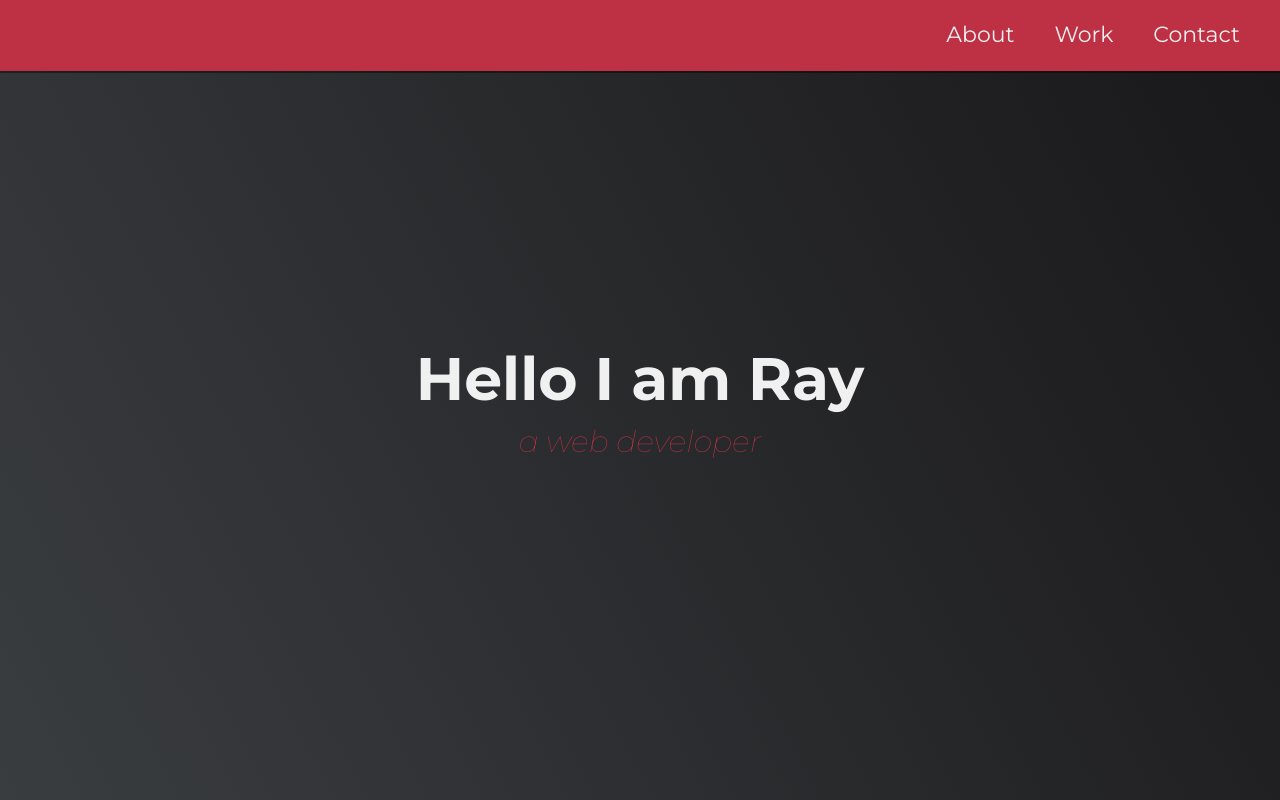
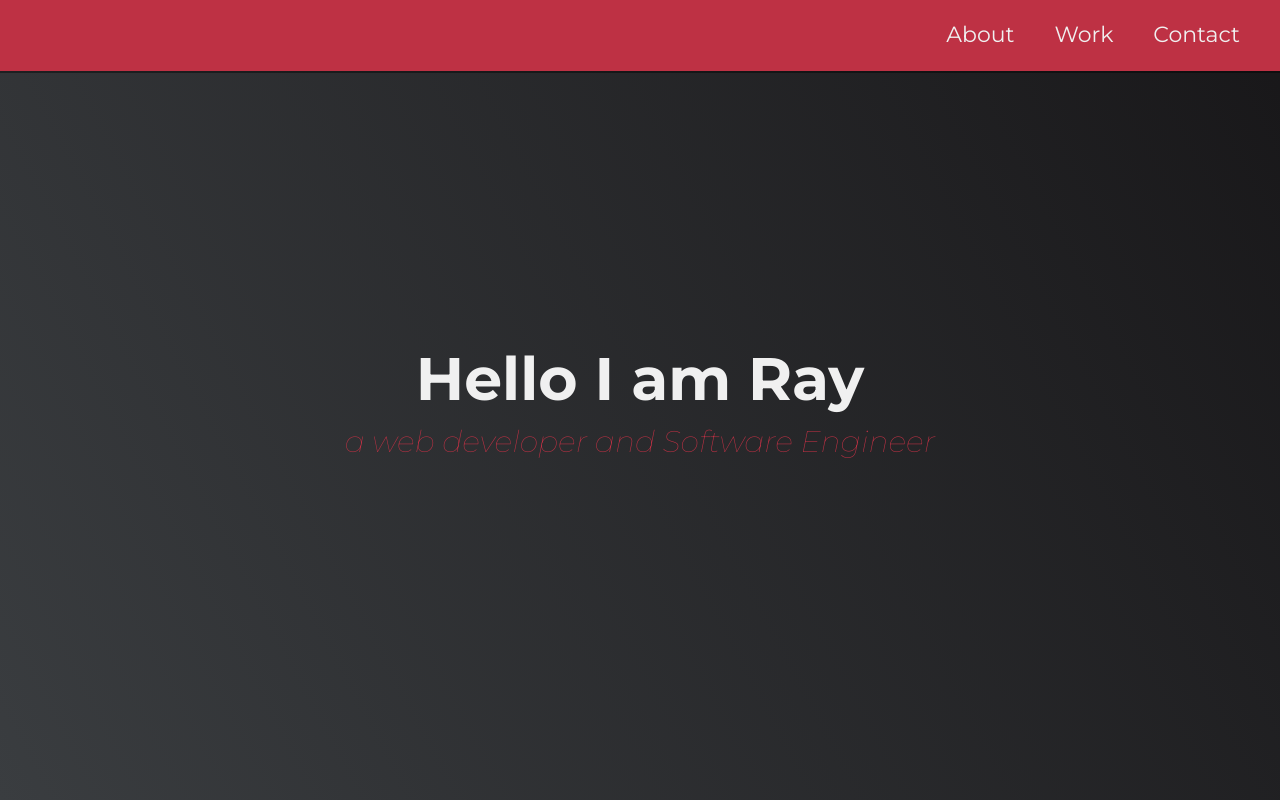
Before and after one commit to rayct/fcc-personal-portfolio-webpage, a plain HTML site: page index.html in a window 1280 px wide. Shown: the top 800 px of the page. Drawn offline with Linux system fonts and the light colour scheme.

Commit message:
Changed the sub heading syntax

```diff
--- a/index.html
+++ b/index.html
@@ -42,7 +42,7 @@
 <section id="welcome-section" class="welcome-section">
 
     <h1>Hello I am Ray</h1>
-    <p>a web developer</p>
+    <p>a web developer and Software Engineer</p>
 
 </section>
 <!-- END WELCOME SECTION -->
```
